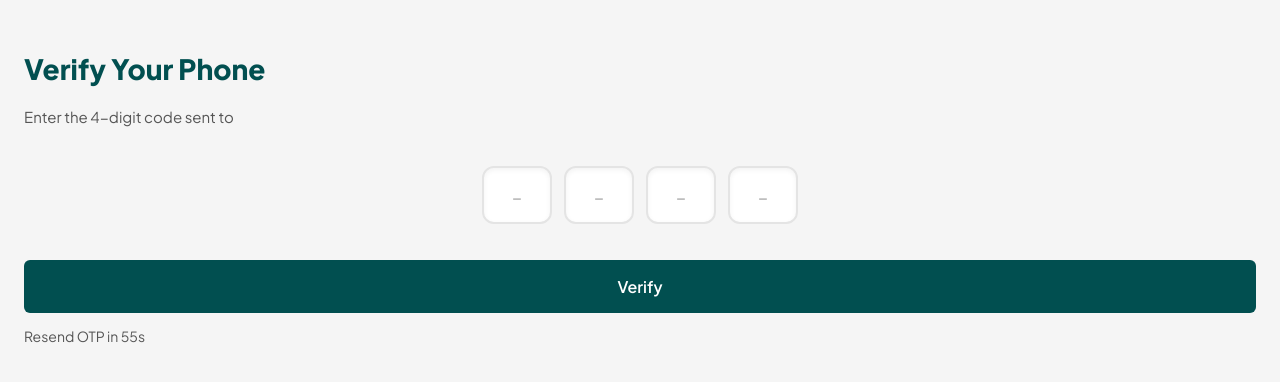
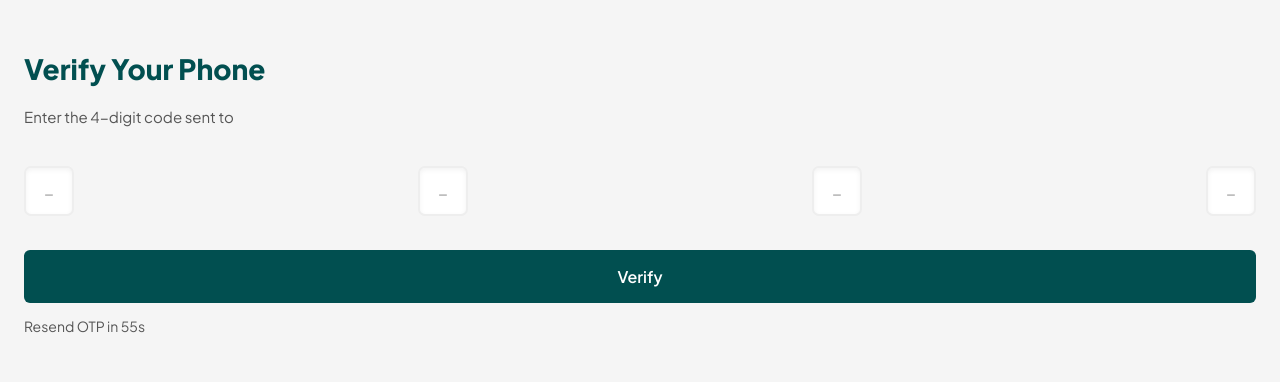
Before and after one commit to ay30bg/droppa, a React (Create React App) app: page /verify in a window 1280 px wide. Shown: the top 382 px of the page. Built offline with nearby package versions, Linux system fonts and the light colour scheme.

Commit message:
Update verify.css

```diff
--- a/src/styles/verify.css
+++ b/src/styles/verify.css
@@ -1,11 +1,12 @@
 /* Verify Page Styling */
+
 .verify-container {
   max-width: 400px;
   margin: 80px auto;
   padding: 24px;
-  background: #ffffff;
-  border-radius: 16px;
-  box-shadow: 0 4px 12px rgba(0,0,0,0.08);
+  background: #f5f5f5;
+  border-radius: 12px;
+  box-shadow: 0 4px 12px rgba(0,0,0,0.1);
   text-align: center;
   font-family: 'Plus Jakarta Sans', sans-serif;
 }
@@ -14,36 +15,32 @@
   font-size: 28px;
   font-weight: 700;
   color: #014f50;
-  margin-bottom: 10px;
+  margin-bottom: 12px;
 }
 
 .verify-subtitle {
-  font-size: 15px;
-  color: #666;
-  margin-bottom: 26px;
+  font-size: 16px;
+  color: #555;
+  margin-bottom: 24px;
 }
 
 /* OTP Boxes */
 .otp-container {
   display: flex;
-  gap: 12px;          /* more control than space-between */
-  justify-content: center;
-  margin-bottom: 26px;
+  justify-content: space-between;
+  margin-bottom: 24px;
 }
 
 .otp-input {
-  flex: 1;
-  max-width: 70px;   /* prevents oversized on large screens */
-  height: 58px;
+  width: 50px;
+  height: 50px;
   font-size: 24px;
   text-align: center;
-
   background: #fff;
-  border: 2px solid #e4e4e4;
-  border-radius: 12px;
+  border: 2px solid #eee;
+  border-radius: 7px;
   outline: none;
-
-  transition: all 0.25s ease;
+  transition: border-color 0.3s;
   box-shadow: inset 0 2px 5px rgba(0,0,0,0.05);
 }
 
@@ -67,10 +64,10 @@
   color: #fff;
   background: #014f50;
   border: none;
-  border-radius: 10px;
+  border-radius: 8px;
   cursor: pointer;
-  transition: 0.25s ease;
-  margin-bottom: 18px;
+  transition: 0.3s;
+  margin-bottom: 16px;
 }
 
 .verify-btn:hover {
```
